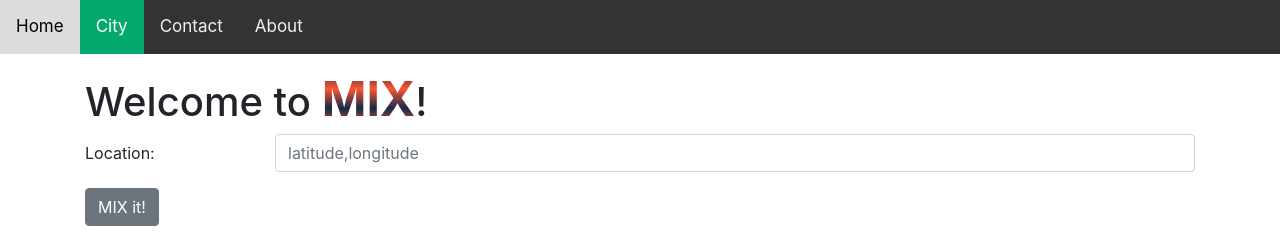
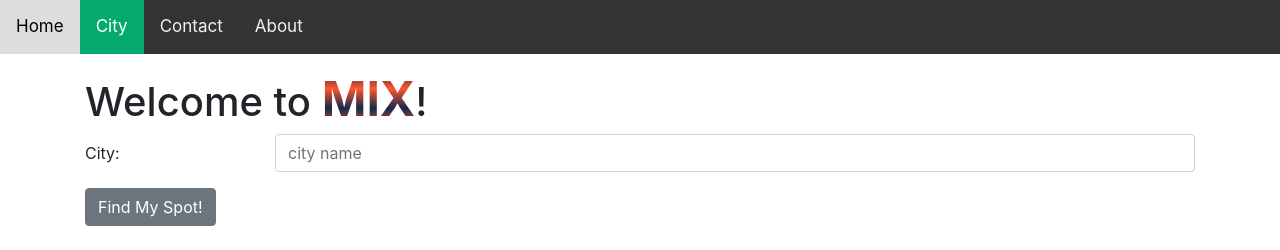
Before and after one commit to boda26/mix-geoservice, a Flask app: page /city in a window 1280 px wide. Shown: the top 250 px of the page. Run offline with Flask 3, Linux system fonts and the light colour scheme; some libraries are stand-ins or nearby versions.

Commit message:
add city

```diff
--- a/app.py
+++ b/app.py
@@ -12,7 +12,7 @@ def index():
 
 @app.route('/city')
 def index_city():
-    return render_template("index_plain.html")
+    return render_template("index_city.html")
 
 # Route for "/MIX" (middleware):
 @app.route('/MIX', methods=["POST"])
@@ -44,3 +44,22 @@ def POST_location():
     js = json.loads(js)
 
     return js, 200
+
+
+@app.route('/City', methods=["POST"])
+def POST_city():
+    location = request.form["location"]
+
+    ninjas_key = os.getenv("NINJAS_KEY")
+    city_url = os.getenv("CITY_URL")
+    city_url = f'{city_url}{location}'
+    r = requests.get(city_url, headers={'X-Api-Key': ninjas_key}).json()
+    print(r)
+    if r == []:
+        return jsonify (
+            errorMessage = 'Invalid city!'
+        )
+    js = json.dumps(r[0])
+    js = json.loads(js)
+
+    return js, 200
--- a/static/initMap.js
+++ b/static/initMap.js
@@ -21,5 +21,18 @@ function addMarker() {
     //console.log(latitude + ", " + longitude);
 }
 
+function addMarkerCity(latitude, longitude) {
+  var latitude = parseFloat(latitude);
+  var longitude = parseFloat(longitude);
+  var lonLat = new OpenLayers.LonLat(longitude, latitude)
+    .transform(
+      new OpenLayers.Projection("EPSG:4326"), // transform from WGS 1984
+      map.getProjectionObject() // to Spherical Mercator Projection
+    );
+  var point = new OpenLayers.Marker(lonLat);
+  markers.addMarker(point);
+  map.setCenter(lonLat, 8); // second arg is zoom level
+}
+
 // load and setup map layers
 initMap();
--- a/static/sendPOST.js
+++ b/static/sendPOST.js
@@ -9,3 +9,15 @@ function sendPOST() {
       $("#content").html(`<hr><h3>Error - ${data.status}</h3><pre>${JSON.stringify(data, null, 2)}</pre>`);
     })
 }
+
+function sendPOSTCity() {
+  let formData = { location: $("#location").val() };
+    $.post("/City", formData)
+    .done(function (data) {
+      addMarkerCity(data.latitude, data.longitude);
+      $("#content").html(`<hr><h3>Result</h3><pre>${JSON.stringify(data, null, 2)}</pre>`);
+    })
+    .fail(function (data) {
+      $("#content").html(`<hr><h3>Error - ${data.status}</h3><pre>${JSON.stringify(data, null, 2)}</pre>`);
+    })
+}
--- a/templates/index.html
+++ b/templates/index.html
@@ -8,7 +8,7 @@
     <script src="https://code.jquery.com/jquery-3.5.1.min.js" integrity="sha256-9/aliU8dGd2tb6OSsuzixeV4y/faTqgFtohetphbbj0=" crossorigin="anonymous"></script>
     <script src="https://openlayers.org/api/OpenLayers.js">
     </script>
-    <title>MIX Geoservice</title>
+    <title>Mix Geoservice</title>
 
     <script type="text/javascript" src="static/sendPOST.js">
     </script>
--- a/templates/index_plain.html
+++ b/templates/index_city.html
@@ -6,32 +6,13 @@
     <link rel="stylesheet" href="https://stackpath.bootstrapcdn.com/bootstrap/4.5.2/css/bootstrap.min.css" integrity="sha384-JcKb8q3iqJ61gNV9KGb8thSsNjpSL0n8PARn9HuZOnIxN0hoP+VmmDGMN5t9UJ0Z" crossorigin="anonymous">
     <link rel="stylesheet" type="text/css" href="static/mystyle.css">
     <script src="https://code.jquery.com/jquery-3.5.1.min.js" integrity="sha256-9/aliU8dGd2tb6OSsuzixeV4y/faTqgFtohetphbbj0=" crossorigin="anonymous"></script>
+    <script src="https://openlayers.org/api/OpenLayers.js">
+    </script>
+    <title>Mix Geoservice</title>
 
-    <title>MIX :: CS 240</title>
-    <script>
-    function sendPOST() {
-      let formData = { location: $("#location").val() };
+    <script type="text/javascript" src="static/sendPOST.js">
+    </script>
 
-      $.post("/MIX", formData)
-      .done(function (data) {
-        $("#content").html(`<hr><h3>Result</h3><pre>${JSON.stringify(data, null, 2)}</pre>`);
-      })
-      .fail(function (data) {
-        $("#content").html(`<hr><h3>Error - ${data.status}</h3><pre>${JSON.stringify(data, null, 2)}</pre>`);
-      })
-    };
-    </script>
-    <style>
-      .mix {
-        font-weight: bold;
-        font-size: 120%;
-        line-height: 80%;
-        height: 80%;
-        background: -webkit-linear-gradient(#13294B, #FF552E, #13294B, #FF552E);
-        -webkit-background-clip: text;
-        -webkit-text-fill-color: transparent;
-      }
-      </style>
   </head>
   <body>
     <div class="topnav">
@@ -47,13 +28,21 @@
       <h1>Welcome to <span class="mix">MIX</span>!</h1>
 
       <div class="form-group row">
-        <label for="location" class="col-sm-2 col-form-label">Location:</label>
+        <label for="location" class="col-sm-2 col-form-label">City:</label>
         <div class="col-sm-10">
-          <input type="text" class="form-control" id="location" name="location" placeholder="latitude,longitude">
+          <input type="text" class="form-control" id="location" name="location" placeholder="city name">
         </div>
       </div>
 
-      <button onclick="sendPOST();" class="btn btn-secondary">MIX it!</button>
+      <button onclick="sendPOSTCity(); addMarkerCity();" class="btn btn-secondary">Find My Spot!</button>
+
+      <br>
+      <br>
+
+      <div id="map"></div>
+
+      <script type="text/javascript" src="static/initMap.js">
+      </script>
 
       <div id="content">
       </div>
```
Also changed, not shown: static/mystyle.css (+7 -0 lines), 1 other file.
